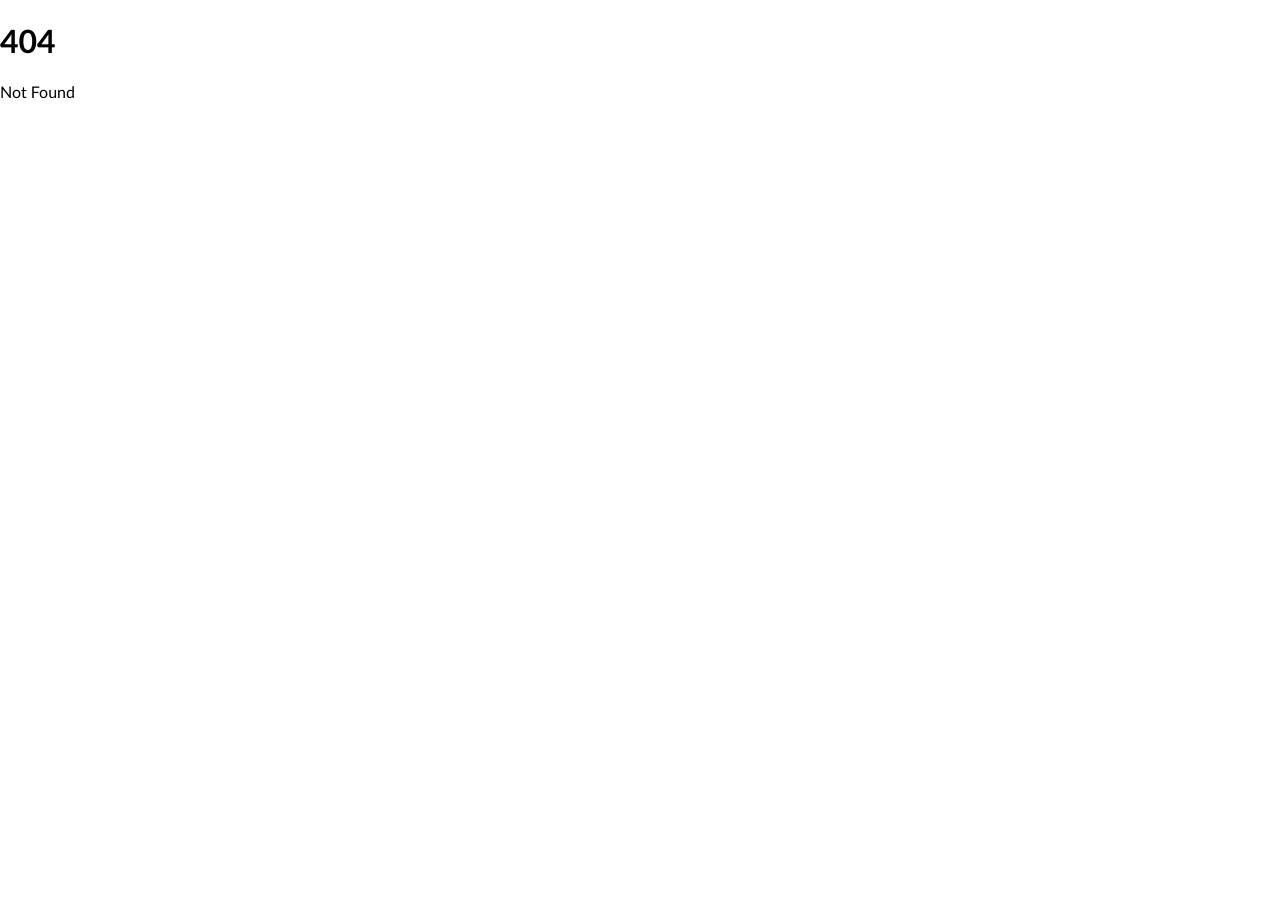
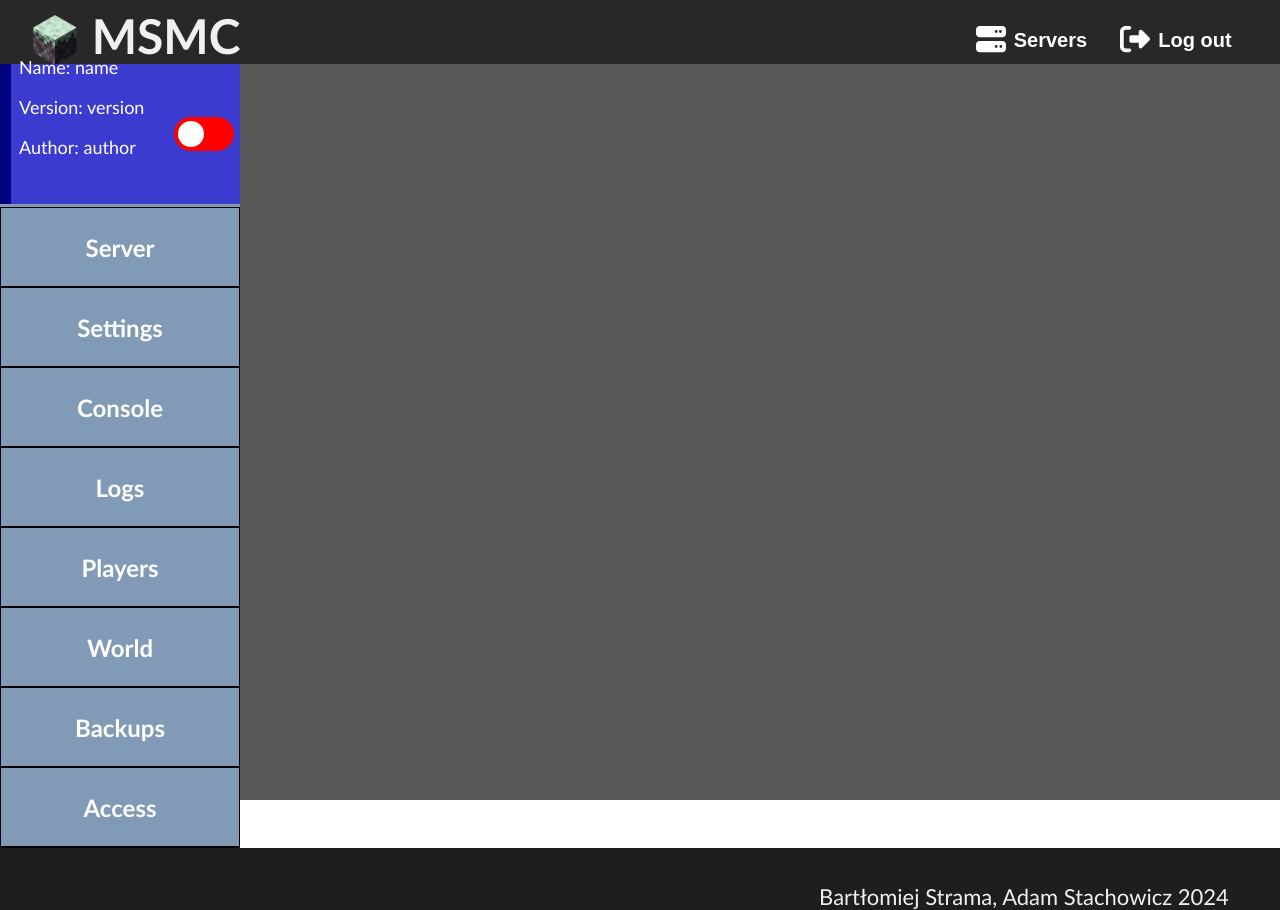
Before and after one commit to BadClup/MSMC, a SvelteKit app in the folder frontend/: page /configuration/players in a window 1280 px wide. Before the commit this address had no page. Before the commit the page ends 800 px from the top, so only its background shows below. Built offline with nearby package versions, Linux system fonts and the light colour scheme.

Commit message:
Removed even more <br>'s. Added world, access, players and backups (all empty for now)

```diff
--- /dev/null
+++ b/frontend/src/routes/configuration/access/+page.svelte
@@ -0,0 +1,38 @@
+<script lang="ts">
+    import Top from "$lib/components/Top.svelte";
+    import Footer from "$lib/components/Footer.svelte";
+    import OptionsList from "../optionsList.svelte";
+</script>
+<style>
+    section{
+        display: flex;
+        flex-direction: column;
+        height: 100vh;
+        box-sizing: border-box;
+        padding: 0;
+        background-color: rgb(88, 88, 88);
+        color: white;
+    }
+
+    section > div{
+        width: 100%;
+        flex: 1;
+    }
+
+    #listContainer{
+        display: inline-block;
+        float: left;
+        height: 100%;
+        width: 240px;
+    }
+</style>
+
+<section>
+    <Top showServers={true} isLoggedIn={true}/>
+    <div>
+        <div id="listContainer">
+            <OptionsList name={"name"} version={"version"} author={"author"}/>
+        </div>
+    </div>
+    <Footer/>
+</section>
--- /dev/null
+++ b/frontend/src/routes/configuration/backups/+page.svelte
@@ -0,0 +1,38 @@
+<script lang="ts">
+    import Top from "$lib/components/Top.svelte";
+    import Footer from "$lib/components/Footer.svelte";
+    import OptionsList from "../optionsList.svelte";
+</script>
+<style>
+    section{
+        display: flex;
+        flex-direction: column;
+        height: 100vh;
+        box-sizing: border-box;
+        padding: 0;
+        background-color: rgb(88, 88, 88);
+        color: white;
+    }
+
+    section > div{
+        width: 100%;
+        flex: 1;
+    }
+
+    #listContainer{
+        display: inline-block;
+        float: left;
+        height: 100%;
+        width: 240px;
+    }
+</style>
+
+<section>
+    <Top showServers={true} isLoggedIn={true}/>
+    <div>
+        <div id="listContainer">
+            <OptionsList name={"name"} version={"version"} author={"author"}/>
+        </div>
+    </div>
+    <Footer/>
+</section>
--- /dev/null
+++ b/frontend/src/routes/configuration/players/+page.svelte
@@ -0,0 +1,38 @@
+<script lang="ts">
+    import Top from "$lib/components/Top.svelte";
+    import Footer from "$lib/components/Footer.svelte";
+    import OptionsList from "./../optionsList.svelte";
+</script>
+<style>
+    section{
+        display: flex;
+        flex-direction: column;
+        height: 100vh;
+        box-sizing: border-box;
+        padding: 0;
+        background-color: rgb(88, 88, 88);
+        color: white;
+    }
+
+    section > div{
+        width: 100%;
+        flex: 1;
+    }
+
+    #listContainer{
+        display: inline-block;
+        float: left;
+        height: 100%;
+        width: 240px;
+    }
+</style>
+
+<section>
+    <Top showServers={true} isLoggedIn={true}/>
+    <div>
+        <div id="listContainer">
+            <OptionsList name={"name"} version={"version"} author={"author"}/>
+        </div>
+    </div>
+    <Footer/>
+</section>
--- /dev/null
+++ b/frontend/src/routes/configuration/world/+page.svelte
@@ -0,0 +1,38 @@
+<script lang="ts">
+    import Top from "$lib/components/Top.svelte";
+    import Footer from "$lib/components/Footer.svelte";
+    import OptionsList from "./../optionsList.svelte";
+</script>
+<style>
+    section{
+        display: flex;
+        flex-direction: column;
+        height: 100vh;
+        box-sizing: border-box;
+        padding: 0;
+        background-color: rgb(88, 88, 88);
+        color: white;
+    }
+
+    section > div{
+        width: 100%;
+        flex: 1;
+    }
+
+    #listContainer{
+        display: inline-block;
+        float: left;
+        height: 100%;
+        width: 240px;
+    }
+</style>
+
+<section>
+    <Top showServers={true} isLoggedIn={true}/>
+    <div>
+        <div id="listContainer">
+            <OptionsList name={"name"} version={"version"} author={"author"}/>
+        </div>
+    </div>
+    <Footer/>
+</section>
--- a/frontend/src/routes/login/Login.svelte
+++ b/frontend/src/routes/login/Login.svelte
@@ -125,6 +125,11 @@
         margin-left: 60px;
         margin-top: 30px;
     }
+
+    p{
+        box-sizing: border-box;
+        margin: 0;
+    }
 </style>
 
 <Modal {opened} id="modal" target={"body"} on:close={() => (opened = false)}>
@@ -154,6 +159,6 @@
         </form>
     </div>
     <img src={logo} alt="Logo isn't working"><br>
-    <a href="#">Help, I cannot log in</a><br>
-    <a href="../servers">Skip</a>
+    <p><a href="#">Help, I cannot log in</a></p>
+    <p><a href="../servers">Skip</a></p>
 </section>
--- a/frontend/src/routes/servers/ChooseServer.svelte
+++ b/frontend/src/routes/servers/ChooseServer.svelte
@@ -34,13 +34,13 @@
     }
 
     .serverOption{
-        display: inline-block;
         height: 100px;
         width: 540px;
         border: dotted black 3px;
         position: relative;
         left: 0px;
-        margin-bottom: 15px;
+        margin: auto;
+        margin-bottom: 40px;
     }
 
     .serverInfo{
@@ -160,7 +160,7 @@
             <div style="float: right; position: relative; top: 33px; right: 15px">
                 <Switch state={server.isOnline}/>
             </div>
-        </div><br>
+        </div>
     {/each}
     <button on:click={() => (opened = true)}>
         <img src={plus} alt="Cannot load a graphic">
```
Also changed, not shown: frontend/src/routes/configuration/+page.svelte (+4 -3 lines).
